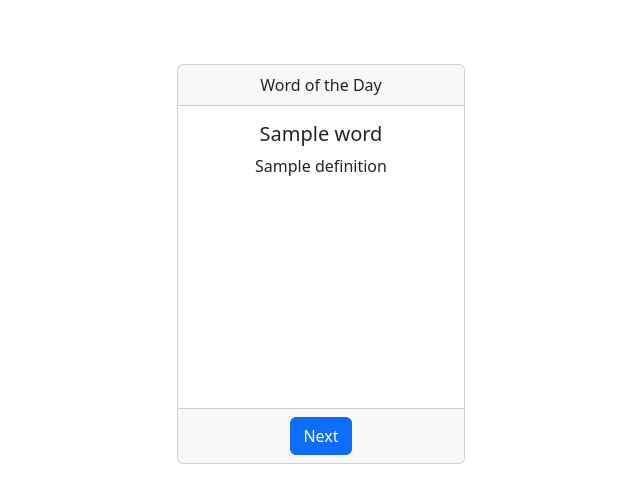
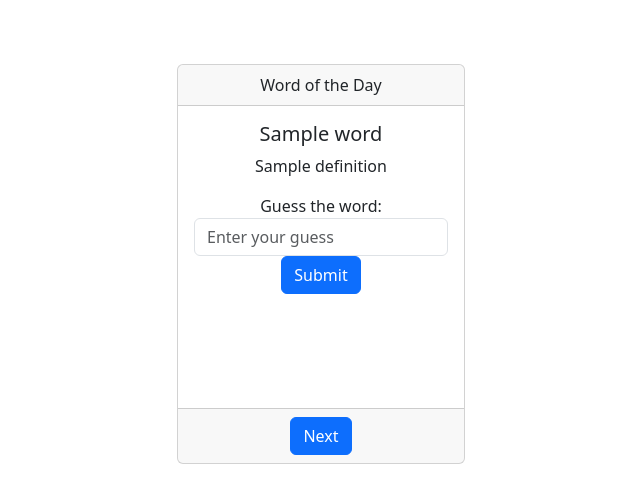
Before and after one commit to ozemin/kelime, a Django app: template words/templates/main/home.html in a window 1280 px wide. Shown: the part 136-639 px from the top of the page, without its empty margins (319-959 px from the left). Run offline with Django 4.2, Linux system fonts and the light colour scheme; the template is opened without the code that fills it: most values are stand-ins (such as "Sample title", 1, 10 or a date in 2020); some libraries are stand-ins or nearby versions.

Commit message:
guess system

```diff
--- a/words/main/views.py
+++ b/words/main/views.py
@@ -5,7 +5,7 @@ import pandas as pd
 from django.http import JsonResponse
 
 
-def words():
+def get_words():
     words = Word.objects.all()
     df = pd.DataFrame(list(words.values()))
 
@@ -20,7 +20,7 @@ def words():
 
 
 def home(request):
-    df = words()
+    df = get_words()
     data = df.to_dict('records')
 
     return render(request, 'main/home.html', {'data': data})
--- a/words/static/js/script.js
+++ b/words/static/js/script.js
@@ -0,0 +1,47 @@
+
+// Get the list of words from the context variable passed in from Django
+const words = {{ words|safe }};
+
+// Initialize the index of the current word to 0
+let currentWordIndex = 0;
+
+// Get references to the HTML elements we will use to display the word and prompt the player for a guess
+const wordDefinitionElement = document.getElementById('word-definition');
+const letterBoxesElement = document.getElementById('letter-boxes');
+const guessForm = document.getElementById('guess-form');
+const guessInput = document.getElementById('guess-input');
+const nextButton = document.getElementById('next-button');
+
+// Define a function to display the current word and its letter boxes
+function displayCurrentWord() {
+    // Get the current word and its definition from the list of words
+    const currentWord = words[currentWordIndex].word;
+    const currentDefinition = words[currentWordIndex].definition;
+
+    // Display the current word definition
+    wordDefinitionElement.textContent = currentDefinition;
+
+    // Display the letter boxes for the current word
+    letterBoxesElement.textContent = '';
+    for (let i = 0; i < currentWord.length; i++) {
+        letterBoxesElement.textContent += '_';
+    }
+}
+
+// Define a function to handle when the player submits a guess
+function handleGuess(event) {
+    event.preventDefault();
+
+    // Get the player's guess from the input field
+    const guess = guessInput.value.toLowerCase();
+
+    // Get the current word from the list of words
+    const currentWord = words[currentWordIndex].word;
+
+    // Check if the guess is correct
+    if (guess === currentWord.toLowerCase()) {
+        alert('Correct!');
+    } else {
+        alert('Incorrect!');
+    }
+}
--- a/words/templates/main/home.html
+++ b/words/templates/main/home.html
@@ -7,43 +7,58 @@
     <title>Home</title>
     {% load bootstrap5 %} {%bootstrap_css %} {% bootstrap_javascript %} {% load static %}
     <link href="{% static 'css/style.css' %}" rel="stylesheet" />
-    <script src="{% static '/js/script.js' %}" type="text/javascript"></script>
-    <script src="https://code.jquery.com/jquery-3.6.0.min.js"></script>
+
     <script></script>
   </head>
-  <body>
-    <div
-      class="container d-flex justify-content-center align-items-center"
-      style="height: 100vh"
-    >
-      <div class="card" style="width: 18rem; height: 25rem">
+
+
+  <div class="container d-flex justify-content-center align-items-center" style="height: 100vh;">
+    <div class="card" style="width: 18rem; height: 25rem;">
       <div class="card-header">Word of the Day</div>
       <div class="card-body">
         <h5 class="card-title word"></h5>
         <p class="card-text definition"></p>
+        <form>
+          <div class="form-group">
+            <label for="guess">Guess the word:</label>
+            <input type="text" class="form-control" id="guess" placeholder="Enter your guess"  required>
           </div>
-        <div
-          class="card-footer"
-          style="position: absolute; bottom: 0; width: 100%"
-        >
+          <button type="submit" class="btn btn-primary submit-button">Submit</button>
+        </form>
+      </div>
+      <div class="card-footer" style="position: absolute; bottom: 0; width: 100%;">
         <button class="btn btn-primary next-button">Next</button>
       </div>
     </div>
   </div>
+
+
+
+
+
+
+
   </body>
+
+
+  <script src="https://code.jquery.com/jquery-3.6.0.min.js"></script>
+  <script src="{% static '/js/script.js' %}" type="text/javascript"></script>
+
 
 <script>
   const card = document.querySelector('.card');
 const word = document.querySelector('.word');
 const definition = document.querySelector('.definition');
+const guessInput = document.querySelector('#guess');
 
 let index = 0;
-
 const words =  [{% for w in data %}"{{ w.word }}",{% endfor %}];
 const definitions = [{% for w in data %}"{{ w.definition }}",{% endfor %}];
+
 function showNextWord() {
   word.textContent = words[index];
   definition.textContent = definitions[index];
+  guessInput.value = ''; // Clear the input field
   index = (index + 1) % words.length;
 
   // Set the card's opacity to 0 and then back to 1 to trigger the CSS transition
@@ -55,10 +70,29 @@
 
   card.style.display = 'none'; // Hide the card before the opacity transition
 }
+
+function checkGuess(event) {
+  event.preventDefault(); // Prevent the form from submitting
+
+  const guess = guessInput.value.toLowerCase();
+  const correctWord = words[index - 1].toLowerCase();
+
+  if (guess === correctWord) {
+    alert('Congratulations, you guessed the word!');
+    showNextWord();
+  } else {
+    alert('Sorry, your guess is incorrect. Please try again.');
+  }
+}
+
 const nextButton = document.querySelector('.next-button');
 nextButton.addEventListener('click', showNextWord);
+
+const submitButton = document.querySelector('.submit-button');
+submitButton.addEventListener('click', checkGuess);
 
 // Call the showNextWord function once when the page loads
 showNextWord();
 </script>
+
 </html>
```
Lines whose indentation alone changed are shown as unchanged.
